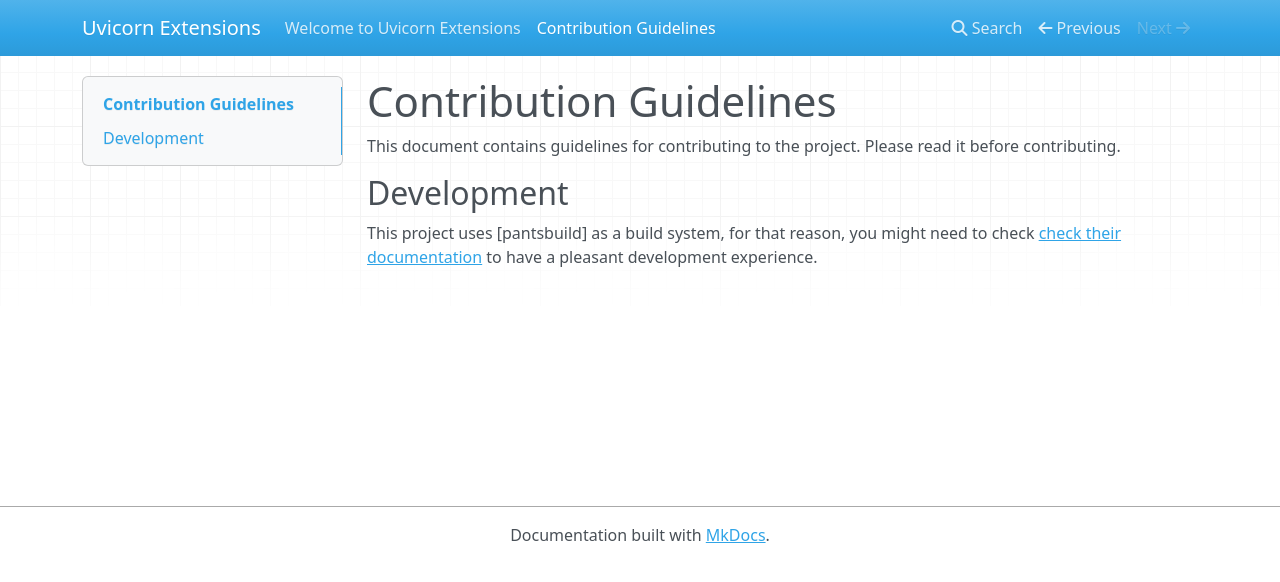
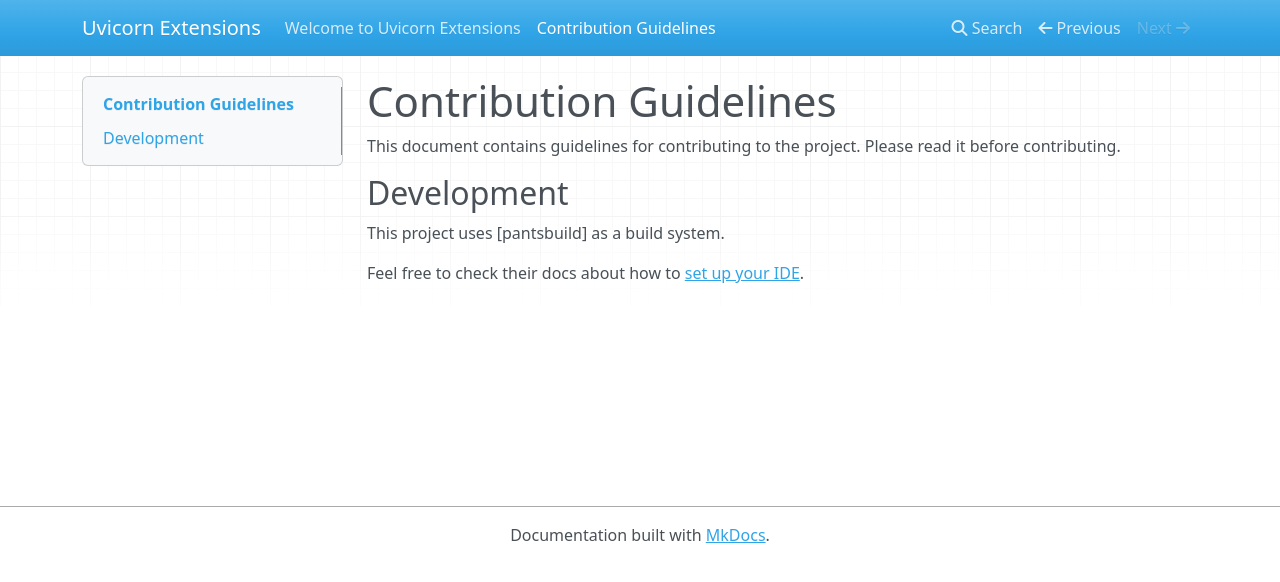
Before and after one commit to Kludex/uvicorn-extensions, an MkDocs documentation site: the page built from docs/contributing.md, in a window 1280 px wide. Shown: the top 582 px of the page. Built offline with MkDocs 1.6.1, drawn with Linux system fonts in a browser that asks for light colours; nearby versions of some CDN libraries.

Commit message:
📝 Improve development section

```diff
--- a/docs/contributing.md
+++ b/docs/contributing.md
@@ -4,5 +4,6 @@ This document contains guidelines for contributing to the project. Please read i
 
 ## Development
 
-This project uses [pantsbuild] as a build system, for that reason, you might need to check
-[check their documentation](https://www.pantsbuild.org/docs/setting-up-an-ide) to have a pleasant development experience.
+This project uses [pantsbuild] as a build system.
+
+Feel free to check their docs about how to [set up your IDE](https://www.pantsbuild.org/docs/setting-up-an-ide).
```
